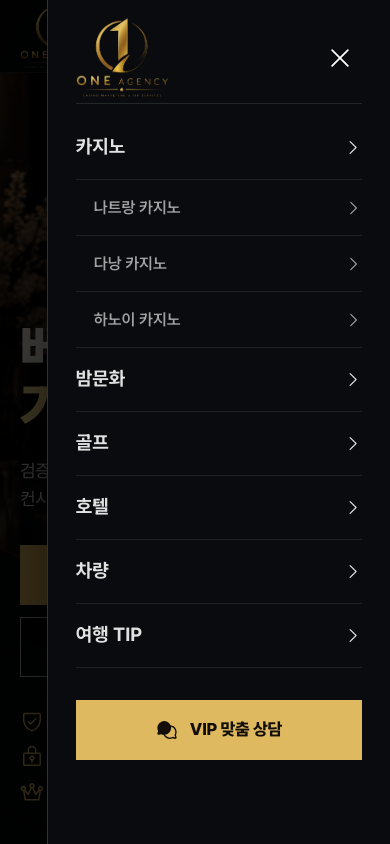
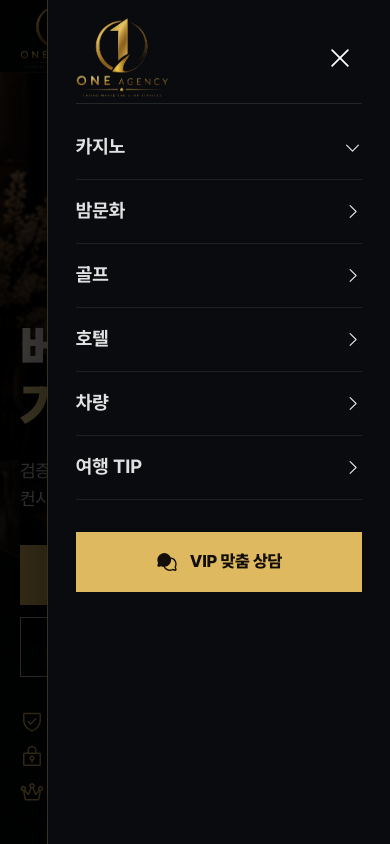
Before and after one commit to gustn0117/vietnamwon, a Next.js app: page / in a window 390 px wide. Both pictures are taken after a click on the button "메뉴 열기". Shown: the top 844 px of the page. Built offline with nearby package versions, Linux system fonts and the light colour scheme.

Commit message:
Collapse casino cities in the mobile menu until tapped
Co-Authored-By: Claude Opus 5 (1M context) <noreply@anthropic.com>

```diff
--- a/app/globals.css
+++ b/app/globals.css
@@ -595,7 +595,10 @@ button, a, input, select, textarea { outline-offset: 3px; }
 .mobile-drawer nav a { width: 100%; }
 .mobile-drawer nav button,
 .mobile-drawer nav a { min-height: 64px; gap: 12px; display: flex; align-items: center; justify-content: space-between; padding: 0; color: rgb(255 255 255 / 88%); background: transparent; border-bottom: 1px solid rgb(255 255 255 / 9%); font-size: 19px; font-weight: 700; text-align: left; cursor: pointer; }
-.mobile-drawer nav .drawer-sub { min-height: 56px; padding-left: 18px; color: rgb(255 255 255 / 62%); font-size: 16px; font-weight: 600; }
+.mobile-drawer nav .drawer-subs { background: rgb(255 255 255 / 4%); border-bottom: 1px solid rgb(255 255 255 / 9%); }
+.mobile-drawer nav .drawer-sub { min-height: 56px; padding-inline: 18px; color: rgb(255 255 255 / 70%); border-bottom: 0; font-size: 16px; font-weight: 600; }
+.mobile-drawer nav .drawer-sub + .drawer-sub { border-top: 1px solid rgb(255 255 255 / 7%); }
+.mobile-drawer nav svg.is-open { transform: rotate(180deg); }
 .mobile-drawer nav .drawer-sub svg { width: 18px; height: 18px; }
 .drawer-cta { width: 100%; margin-top: 32px; }
 
--- a/components/HomePage.tsx
+++ b/components/HomePage.tsx
@@ -97,6 +97,7 @@ const navItems: { title: string; children?: { title: string; href: string }[] }[
 
 export function HomePage() {
   const [mobileOpen, setMobileOpen] = useState(false);
+  const [openMenu, setOpenMenu] = useState<string | null>(null);
   const [query, setQuery] = useState("");
   const [searched, setSearched] = useState(false);
   const [selected, setSelected] = useState<Service | null>(null);
@@ -226,15 +227,29 @@ export function HomePage() {
             <nav aria-label="모바일 주요 메뉴">
               {navItems.map((item) => (
                 <div key={item.title}>
-                  <button type="button" onClick={() => {
+                  <button
+                    type="button"
+                    aria-expanded={item.children ? openMenu === item.title : undefined}
+                    onClick={() => {
+                      if (item.children) {
+                        setOpenMenu(openMenu === item.title ? null : item.title);
+                        return;
+                      }
                       setMobileOpen(false);
                       selectByTitle(item.title);
-                  }}>{item.title} <CaretRight /></button>
-                  {item.children?.map((child) => (
+                    }}
+                  >
+                    {item.title} {item.children ? <CaretDown className={openMenu === item.title ? "is-open" : ""} /> : <CaretRight />}
+                  </button>
+                  {item.children && openMenu === item.title && (
+                    <div className="drawer-subs">
+                      {item.children.map((child) => (
                         <Link className="drawer-sub" key={child.title} href={child.href} onClick={() => setMobileOpen(false)}>
                           {child.title} <CaretRight />
                         </Link>
                       ))}
+                    </div>
+                  )}
                 </div>
               ))}
               <a href="#experience" onClick={() => setMobileOpen(false)}>여행 TIP <CaretRight /></a>
```
Also changed, not shown: components/PageHeader.tsx (+16 -6 lines). Lines whose indentation alone changed are shown as unchanged.
